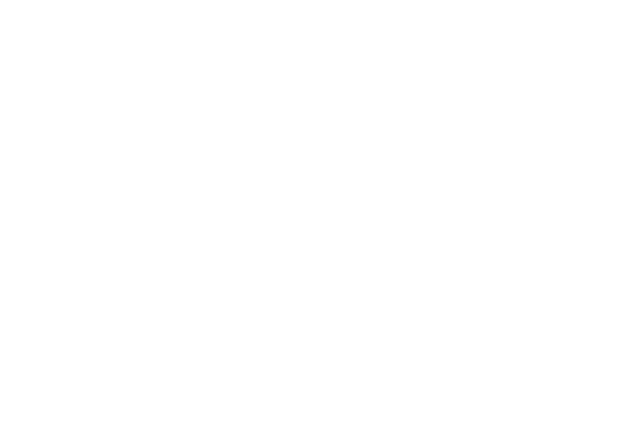
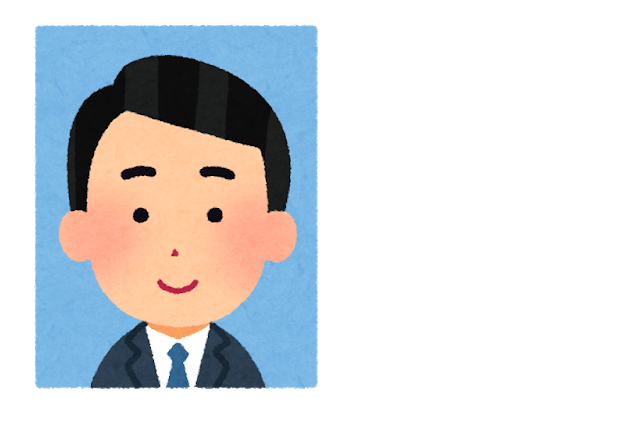
Before and after one commit to honma612/test, a plain HTML site: page index.html in a window 1280 px wide. Shown: the whole page, without its empty margins (0-640 px from the left). Drawn offline with Linux system fonts and the light colour scheme.

Commit message:
Update index.html

```diff
--- a/index.html
+++ b/index.html
@@ -5,6 +5,6 @@
       <title>テスト</title>
     </head>
     <body>
-
+      <a href="https://www.irasutoya.com/"><img src="syoumeisyashin_man.png"></a>
     </body>
   </html>
```
